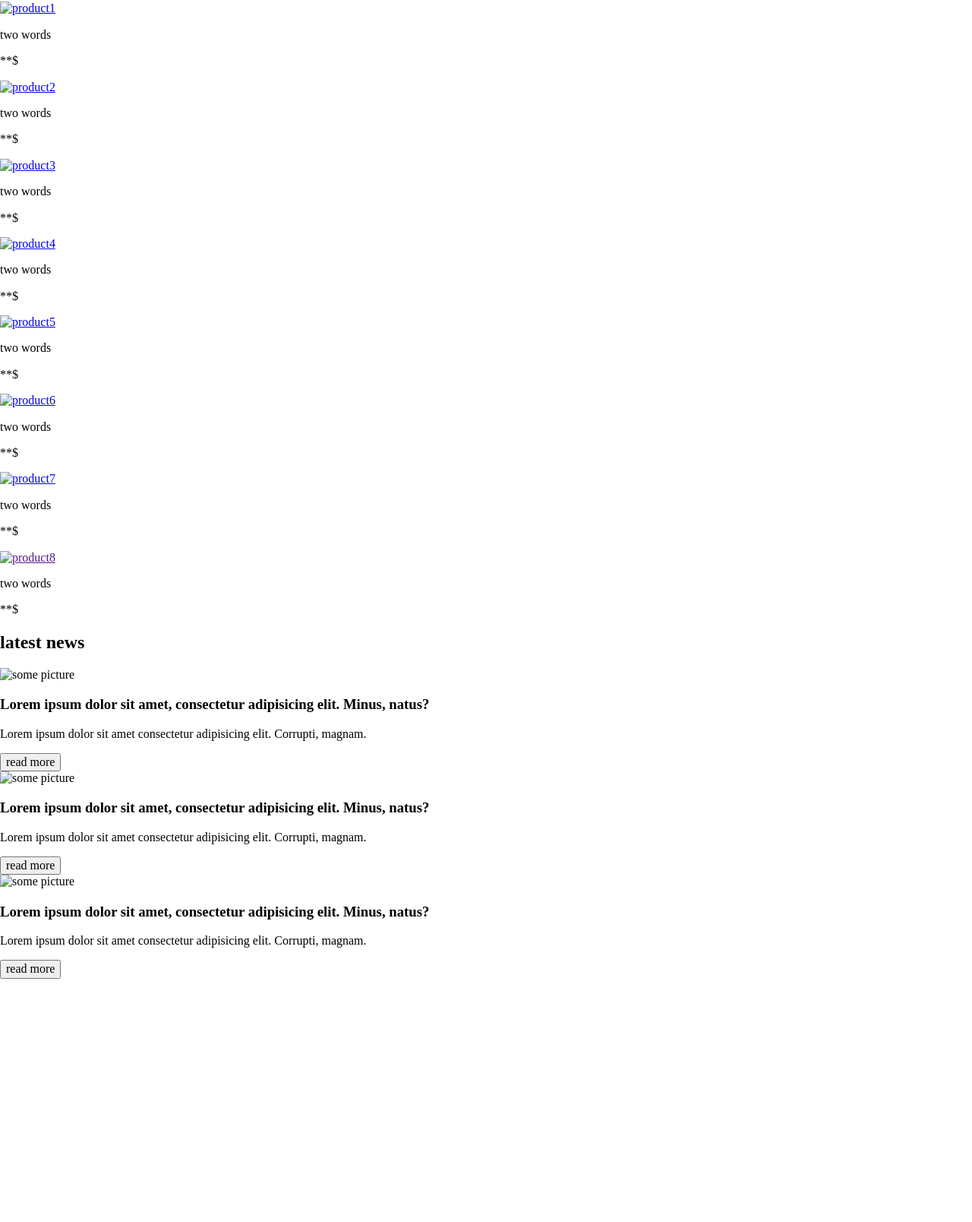
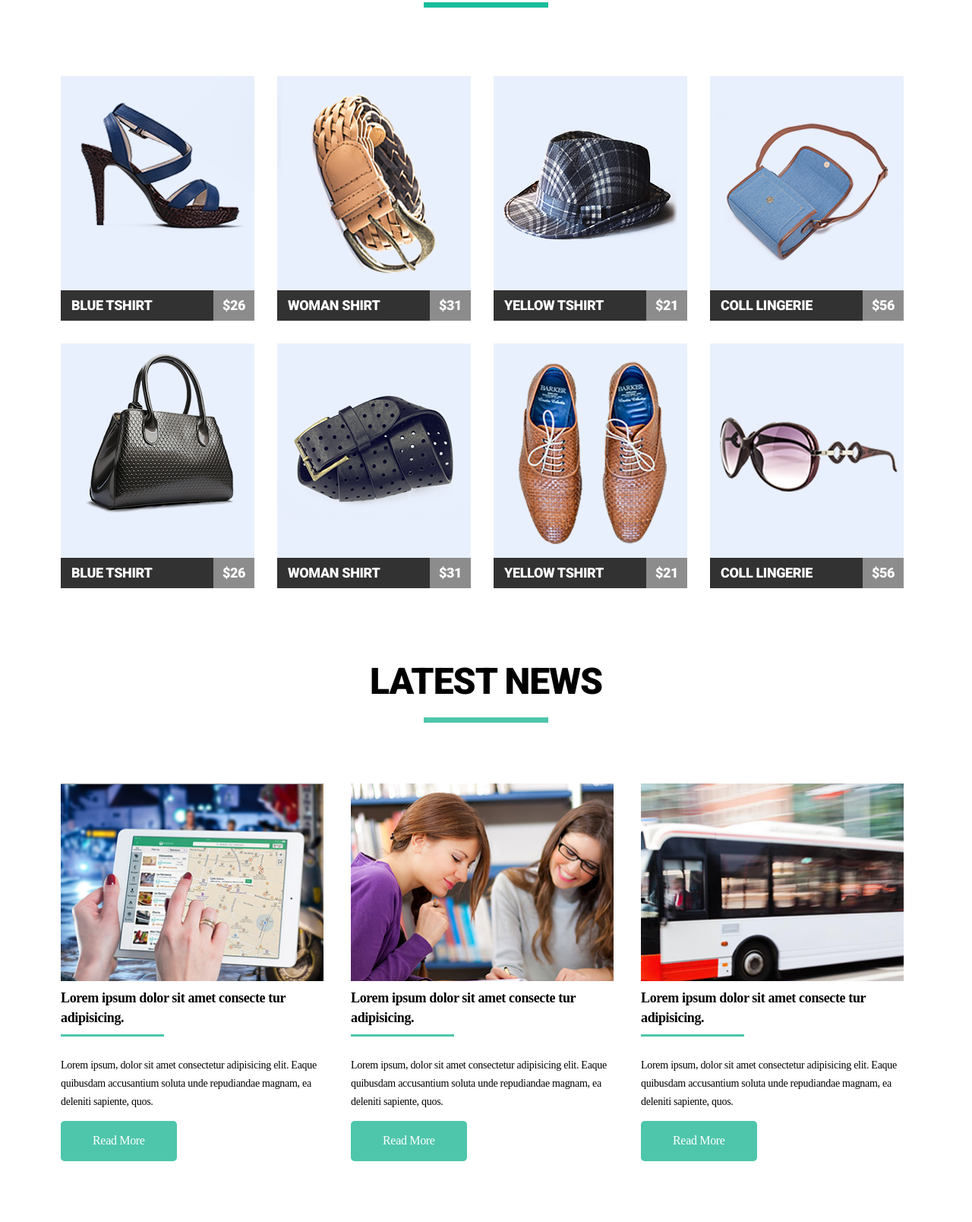
Before and after one commit to tonkovskyi/goit_fecore_2020, a plain HTML site: page html_css/module_4/index.html in a window 1280 px wide. Shown: the part 238-1846 px from the top of the page at 76% size. Before the commit the page ends 1526 px from the top, so only its background shows below. Drawn offline with Linux system fonts and the light colour scheme; files that its build step writes are made by us from their sources.

Commit message:
module_4

```diff
--- a/html_css/module_4/css/style.css
+++ b/html_css/module_4/css/style.css
@@ -1,28 +1,186 @@
-.mart {
-    font-size: 30px;
-    font-family: "Roboto";
-    color: rgb(26, 188, 156);
-    text-transform: uppercase;
-    line-height: 1.067;
-    position: absolute;
-    left: 259.391px;
-    top: 66.336px;
-    width: 78px;
-    height: 21px;
-    z-index: 115;
+* {
+    margin: 0;
+    padding: 0;
+    box-sizing: border-box;
+}
+html {
+    box-sizing: border-box;
+}
+*::before,
+*::after{
+    box-sizing: inherit;
+}
+a {
+    text-decoration: none;
+}
+.clearfix::after {
+ display: table;
+ content: "";
+ clear: both;
+}
+.container {
+ margin: 0 auto;
+ width: 1140px;
+ padding: 0 10px;
+}
+.header {
+ padding-top: 35px;
+ padding-bottom: 100px;
+ line-height: 30px;
+}
+.logo {
+ float: left;
+ margin: 0;
+}
+.logo::first-letter {
+ font-weight: 900;
+ color: rgb(26, 188, 156);
+}
+.logo_heading {
+ font-family: "Roboto", sans-serif;
+ font-size: 30px;
+ letter-spacing: -0.6px;
+ font-weight: 300;
+ text-transform: uppercase;
+}
+.menu {
+ float: right;
+}
+.menu_link {
+ float: left;
+ margin-left: 35px;
+ text-transform: uppercase;
+ font-weight: 900;
+ list-style: none;
+}
+.menu a {
+ font-size: 14px;
+ letter-spacing: -0.28px;
+ color: rgb(15, 1, 1);
+ transition: all 0.3s;
+}
+.menu_link a:hover {
+ color: rgb(26, 188, 156);
+}
+.products {
+ padding-bottom: 95px;
+}
+h2 {
+ text-align: center;
+ font-family: "Roboto", sans-serif;
+ font-weight: 900;
+ font-size: 48px;
+ letter-spacing: -0.96px;
+ text-transform: uppercase;
+}
+h2::after {
+ content: "";
+ margin: 20px auto 0px;
+ display: block;
+ width: 164px;
+ height: 7px;
+ background-color: rgb(26, 188, 156);
+}
+.products_heading {
+ padding-bottom: 90px;
+}
+.card {
+ float: left;
+ width: 255px;
+ margin-bottom: 30px;
+ list-style: none;
+ background-color: rgb(233, 240, 253);
+}
+.card:not(:nth-child(4n)) {
+ margin-right: 30px;
+}
+.card:nth-last-child(-n + 4) {
+ margin-bottom: 0px;
+}
+.card:hover .card_line_price {
+    background-color: rgb(26, 188, 156);
+}
+.card_img {
+ display: block;
+}
+.card_line_price {
+ font-weight: 900;
+ line-height: 40px;
+ letter-spacing: -0.36px;
+ text-transform: uppercase;
+ background-color: rgb(50, 50, 50);
+ transition: all 0.3s;
+}
+.card_name a {
+ float: left;
+ padding-left: 14px;
+ font-family: "Roboto", sans-serif;
+ font-size: 18px;
+ color: rgb(255, 255, 255);
+}
+.card_price {
+ float: right;
+ text-align: center;
+ width: 54px;
+ height: 40px;
+ font-family: "Roboto", sans-serif;
+ font-size: 18px;
+ color: rgb(255, 255, 255);
+ background-color: rgba(255, 255, 255, 0.44);
+}
+.news {
+ padding-bottom: 80px;
+}
+.news_heading {
+ padding-bottom: 80px;
+}
+.news_heading::after {
+ background-color: rgb(78, 198, 172);
+}
+.news_list {
+ list-style: none;
   }
-  .Home__________About_Us___________page_________s {
-    font-size: 14px;
-    font-family: "OpenSans";
-    color: rgb(26, 188, 156);
-    font-weight: bold;
-    text-transform: uppercase;
-    line-height: 0.786;
-    text-align: right;
-    position: absolute;
-    left: 820.765px;
-    top: 48.902px;
-    width: 467px;
-    height: 10px;
-    z-index: 118;
-  }
+.news_card {
+ float: left;
+ width: 346px;
+}
+.news_card:not(:nth-child(3n)) {
+ margin-right: 36px;
+}
+.news_img {
+ display: block;
+}
+.news_title {
+ padding-top: 9px;
+ padding-bottom: 26px;
+ font-weight: 600;
+ font-size: 18px;
+ letter-spacing: -0.36px;
+ line-height: 26px;
+}
+.news_title::after {
+ content: "";
+ margin-top: 9px;
+ display: block;
+ width: 136px;
+ height: 3px;
+ background-color: rgb(78, 198, 171);
+}
+.news_article {
+ font-size: 14px;
+ letter-spacing: -0.28px;
+ line-height: 24px;
+}
+.news_knob {
+ display: inline-block;
+ margin-top: 13px;
+ padding: 17px 42px;
+ text-align: center;
+ font-size: 16px;
+ font-weight: 300;
+ letter-spacing: -0.32px;
+ border: none;
+ border-radius: 5px;
+ color: #fff;
+ background-color: rgb(78, 198, 171);
+}
--- a/html_css/module_4/index.html
+++ b/html_css/module_4/index.html
@@ -4,87 +4,140 @@
     <meta charset="UTF-8">
     <meta name="viewport" content="width=device-width, initial-scale=1.0">
     <meta http-equiv="X-UA-Compatible" content="ie=edge">
-    <link rel="stylesheet" href="../css/normalize.css">
-    <link rel="stylesheet" href="../css/style-hw04.css">
-    <link href="https://fonts.googleapis.com/css?family=Open+Sans:400,600,700|Roboto:400,500,700&display=swap" rel="stylesheet">
+    <meta name="author" content="Vitalii Tonkovskyi">
+    <meta name="description" content="FECore Online 2020">
+    <link rel="stylesheet" href="./css/normalize.css">
+    <link rel="stylesheet" href="./css/style.css">
+    <link type="text/css"
+    href="https://fonts.googleapis.com/css?family=Open+Sans:300,400,600,700&display=swap&subset=cyrillic"
+    rel="stylesheet">
+    <link type="text/css" href="https://fonts.googleapis.com/css?family=Roboto:300,900&display=swap&subset=cyrillic"
+    rel="stylesheet">
     <title>Document</title>
 </head>
 <body>
   <header>
-    <p>MART</p>
-    <ul>
-      <li><a href="">home</a></li>
-      <li><a href="#">about us</a></li>
-      <li><a href="#">pade</a></li>
-      <li><a href="#">shop</a></li>
-      <li><a href="#">blog</a></li>
-      <li><a href="#">contact us</a></li>
+    <div class="container">
+      <nav class="header clearfix">
+        <h1 class="logo">
+          <a class="logo_heading" href="index.html">Mart</a>
+        </h1>
+        <ul class="menu clearfix">
+          <li class="menu_link"><a href="#">home</a></li>
+          <li class="menu_link"><a href="#">about us</a></li>
+          <li class="menu_link"><a href="#">page</a></li>
+          <li class="menu_link"><a href="#">shop</a></li>
+          <li class="menu_link"><a href="#">blog</a></li>
+          <li class="menu_link"><a href="#">contact us</a></li>
         </ul>
+      </nav>
+    </div>
   </header>
   <main>
-    <h1>featured products</h1>
-    <div>
-      <div>
-        <a href="#"><img src="../images/hw-04/product1.png" alt="product1"></a>
-        <p>two words</p>
-        <p>**$</p>
+    <div class="container">
+      <section class="products">
+        <h2 class="products_heading">Featured Products</h2>
+        <ul class="clearfix">
+          <li class="card">
+            <a class="card_img_link" href="#">
+              <img class="card_img" src="./images/image01.png" width="255" height="282" alt="not found">
+            </a>
+            <div class="card_line_price clearfix">
+              <h3 class="card_name"><a href="#">blue tshirt</a></h3>
+              <span class="card_price">$26</span>
             </div>
-      <div>
-        <a href="#"><img src="../images/hw-04/product2.png" alt="product2"></a>
-        <p>two words</p>
-        <p>**$</p>
+          </li>
+          <li class="card">
+            <a class="card_img_link" href="#">
+              <img class="card_img" src="./images/image02.png" width="255" height="282" alt="not found">
+            </a>
+            <div class="card_line_price clearfix">
+              <h3 class="card_name"><a href="#">woman shirt</a></h3>
+              <span class="card_price">$31</span>
             </div>
-      <div>
-        <a href="#"><img src="../images/hw-04/product3.png" alt="product3"></a>
-        <p>two words</p>
-        <p>**$</p>
+          </li>
+          <li class="card">
+            <a class="card_img_link" href="#">
+              <img class="card_img" src="./images/image03.png" width="255" height="282" alt="not found">
+            </a>
+            <div class="card_line_price clearfix">
+              <h3 class="card_name"><a href="#">yellow tshirt</a></h3>
+              <span class="card_price">$21</span>
             </div>
-      <div>
-        <a href="#"><img src="../images/hw-04/product4.png" alt="product4"></a>
-        <p>two words</p>
-        <p>**$</p>
+          </li>
+          <li class="card">
+            <a class="card_img_link" href="#">
+              <img class="card_img" src="./images/image04.png" width="255" height="282" alt="not found">
+            </a>
+            <div class="card_line_price clearfix">
+              <h3 class="card_name"><a href="#">coll lingerie</a></h3>
+              <span class="card_price">$56</span>
             </div>
-      <div>
-        <a href="#"><img src="../images/hw-04/product5.png" alt="product5"></a>
-        <p>two words</p>
-        <p>**$</p>
+          </li>
+          <li class="card">
+            <a class="card_img_link" href="#">
+              <img class="card_img" src="./images/image05.png" width="255" height="282" alt="not found">
+            </a>
+            <div class="card_line_price clearfix">
+              <h3 class="card_name"><a href="#">blue tshirt</a></h3>
+              <span class="card_price">$26</span>
             </div>
-      <div>
-        <a href="#"><img src="../images/hw-04/product6.png" alt="product6"></a>
-        <p>two words</p>
-        <p>**$</p>
+          </li>
+          <li class="card">
+            <a class="card_img_link" href="#">
+              <img class="card_img" src="./images/image06.png" width="255" height="282" alt="not found">
+            </a>
+            <div class="card_line_price clearfix">
+              <h3 class="card_name"><a href="#">woman shirt</a></h3>
+              <span class="card_price">$31</span>
             </div>
-      <div>
-        <a href="#"><img src="../images/hw-04/product7.png" alt="product7"></a>
-        <p>two words</p>
-        <p>**$</p>
+          </li>
+          <li class="card">
+            <a class="card_img_link" href="#">
+              <img class="card_img" src="./images/image07.png" width="255" height="282" alt="not found">
+            </a>
+            <div class="card_line_price clearfix">
+              <h3 class="card_name"><a href="#">yellow tshirt</a></h3>
+              <span class="card_price">$21</span>
             </div>
-      <div>
-        <a href=""><img src="../images/hw-04/product1.png" alt="product8"></a>
-        <p>two words</p>
-        <p>**$</p>
+          </li>
+          <li class="card">
+            <a class="card_img_link" href="#">
+              <img class="card_img" src="./images/image08.png" width="255" height="282" alt="not found">
+            </a>
+            <div class="card_line_price clearfix">
+              <h3 class="card_name"><a href="#">coll lingerie</a></h3>
+              <span class="card_price">$56</span>
             </div>
-    </div>
-    <h2>latest news</h2>
-    <div>
-      <div>
-        <img src="../images/hw-04/new 1.png" alt="some picture">
-        <h3>Lorem ipsum dolor sit amet, consectetur adipisicing elit. Minus, natus?</h3>
-        <p>Lorem ipsum dolor sit amet consectetur adipisicing elit. Corrupti, magnam.</p>
-        <button>read more</button>
-      </div>
-      <div>
-        <img src="../images/hw-04/new 2.png" alt="some picture">
-        <h3>Lorem ipsum dolor sit amet, consectetur adipisicing elit. Minus, natus?</h3>
-        <p>Lorem ipsum dolor sit amet consectetur adipisicing elit. Corrupti, magnam.</p>
-        <button>read more</button>
-      </div>
-      <div>
-        <img src="../images/hw-04/new 3.png" alt="some picture">
-        <h3>Lorem ipsum dolor sit amet, consectetur adipisicing elit. Minus, natus?</h3>
-        <p>Lorem ipsum dolor sit amet consectetur adipisicing elit. Corrupti, magnam.</p>
-        <button>read more</button>
-      </div>
+          </li>
+        </ul>
+      </section>
+      <section class="news">
+        <h2 class="news_heading">Latest News</h2>
+        <ul class="news_list clearfix">
+          <li class="news_card">
+            <img class="news_img" src="./images/image09.png" alt="not found" width="346" height="260">
+            <h3 class="news_title">Lorem ipsum dolor sit amet consecte tur adipisicing.
+            </h3>
+            <p class="news_article">Lorem ipsum, dolor sit amet consectetur adipisicing elit. Eaque quibusdam accusantium soluta unde repudiandae magnam, ea deleniti sapiente, quos.</p>
+            <a class="news_knob" href="#">Read More</a>
+          </li>
+          <li class="news_card">
+            <img class="news_img" src="./images/image10.png" alt="not found" width="346" height="260">
+            <h3 class="news_title">Lorem ipsum dolor sit amet consecte tur adipisicing.
+            </h3>
+            <p class="news_article">Lorem ipsum, dolor sit amet consectetur adipisicing elit. Eaque quibusdam accusantium soluta unde repudiandae magnam, ea deleniti sapiente, quos.</p>
+            <a class="news_knob" href="#">Read More</a>
+          </li>
+          <li class="news_card">
+            <img class="news_img" src="./images/image11.png" alt="not found" width="346" height="260">
+            <h3 class="news_title">Lorem ipsum dolor sit amet consecte tur adipisicing.
+            </h3>
+            <p class="news_article">Lorem ipsum, dolor sit amet consectetur adipisicing elit. Eaque quibusdam accusantium soluta unde repudiandae magnam, ea deleniti sapiente, quos.</p>
+            <a class="news_knob" href="#">Read More</a>
+          </li>
+        </ul>
+      </section>
     </div>
   </main>
 </body>
```
Also changed, not shown: html_css/module_4/css/normalize.css (added), html_css/module_4/images/image01.png (added), html_css/module_4/images/image02.png (added), html_css/module_4/images/image03.png (added), html_css/module_4/images/image04.png (added), html_css/module_4/images/image05.png (added), html_css/module_4/images/image06.png (added), html_css/module_4/images/image07.png (added), html_css/module_4/images/image08.png (added), html_css/module_4/images/image09.png (added), html_css/module_4/images/image10.png (added), html_css/module_4/images/image11.png (added). Lines whose indentation alone changed are shown as unchanged.
